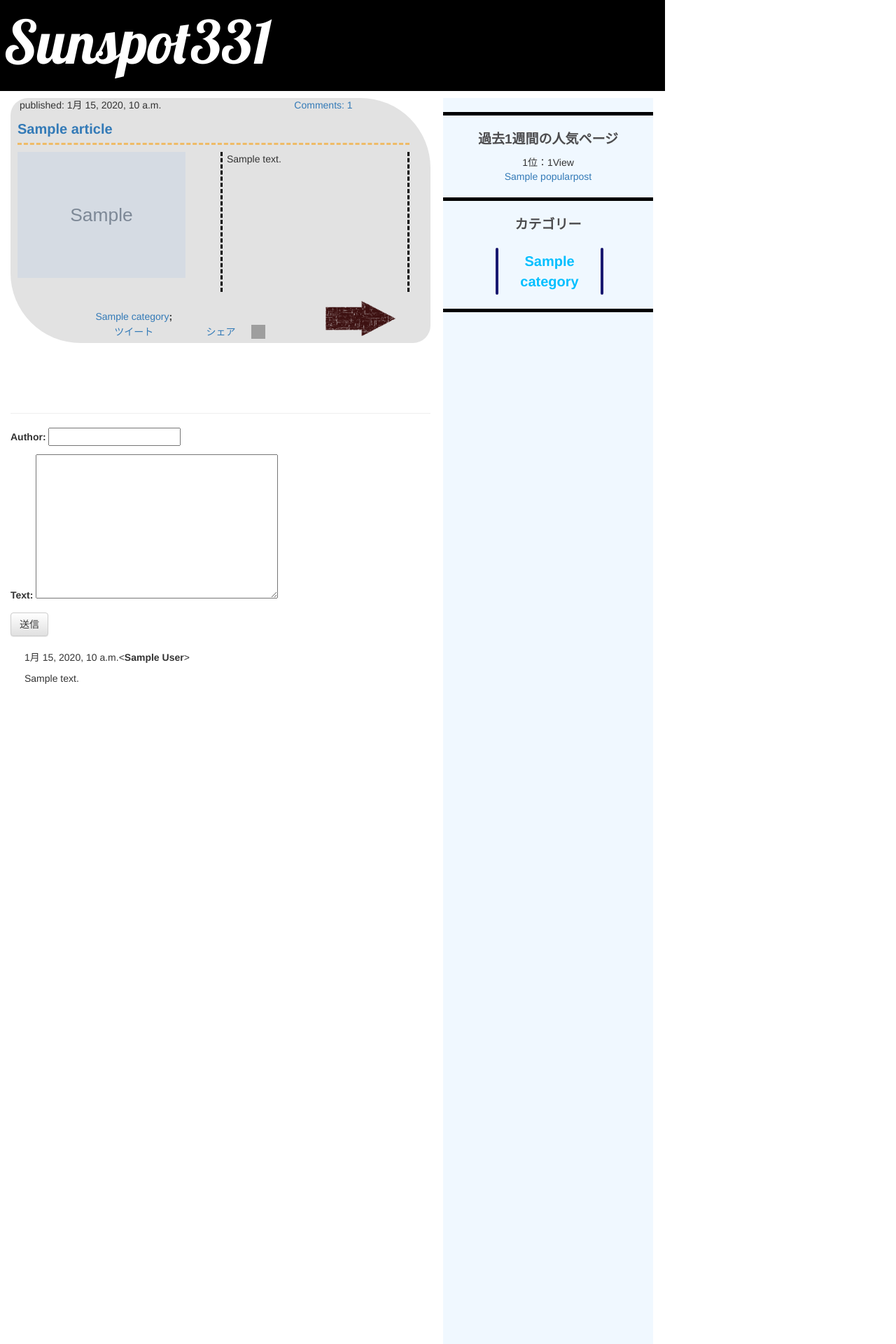
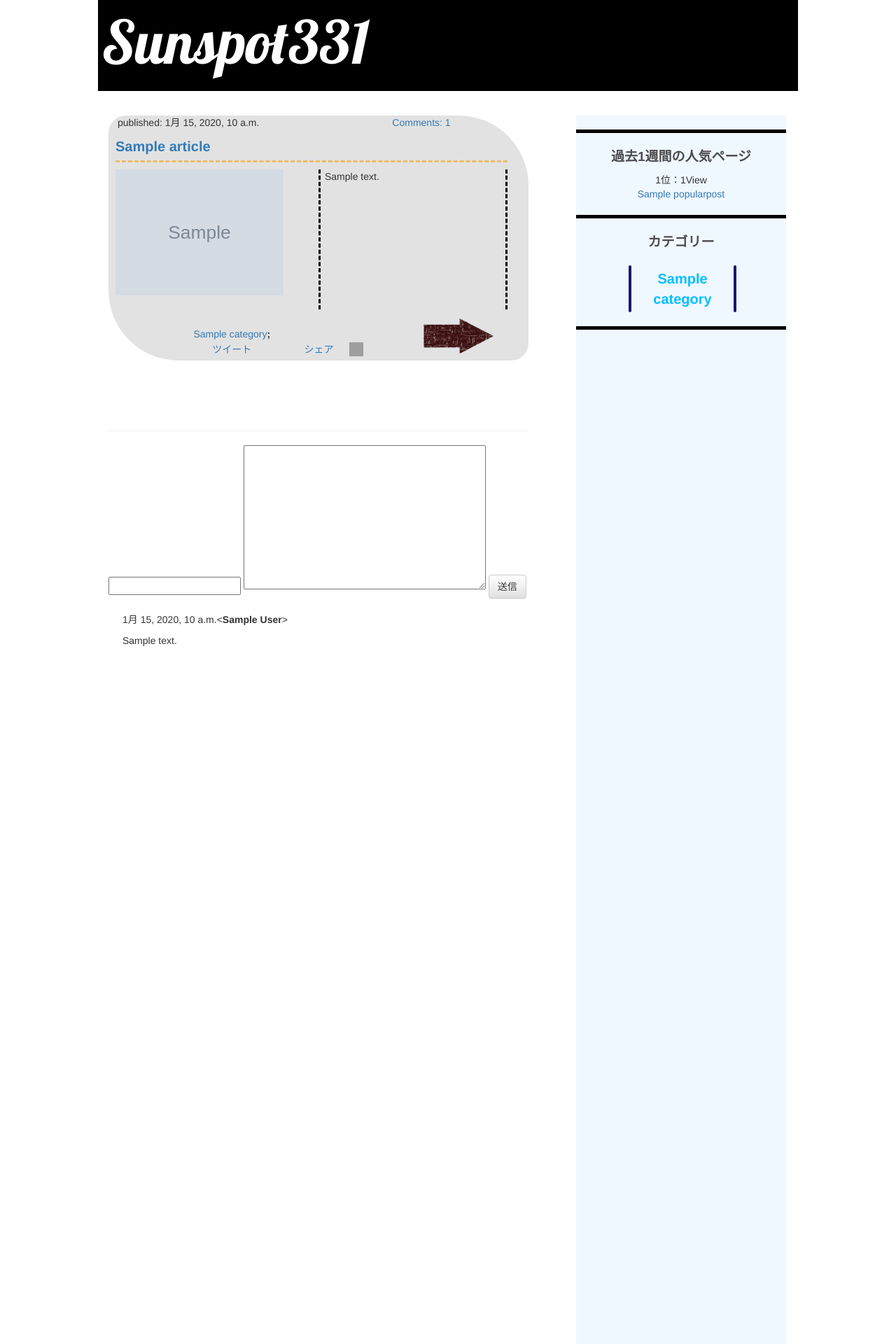
Before and after one commit to tattuu/sunspot331_website, a Django app: page /post/1/ in a window 1280 px wide. Shown: the top 1920 px of the page at 70% size. Run offline with Django 3.2, Linux system fonts and the light colour scheme; tables that the repository leaves empty hold one stand-in row (values such as "Sample post"); grey boxes marked "Sample" are stand-in pictures; some libraries are stand-ins or nearby versions; grey boxes are pictures that could not be loaded.

Commit message:
centring

```diff
--- a/static/css/basic.css
+++ b/static/css/basic.css
@@ -2,15 +2,22 @@
     text-decoration: none;
 }
 
-body {
-    width: 950px;
+body{
+  width:100%; /*ページ全体の幅は100%と指定する*/
+  text-align:center; /*ページ全体を中央揃えにする*/
+}
+
+#wrap{
+  width: 1000px;	   /*全体の幅を指定する*/
+  margin: 0 auto;    /*マージンの指定をする、ブラウザ対策*/
+  text-align:left;   /*全体を左揃えにする。*/
 }
 
 #header{ /* header */
-    position: absolute;
+
     top: 0; /* 一番上 */
     left: 0; /* 一番左 */
-    width: 950px; /* 横幅 */
+    width: auto; /* 横幅 */
     height: 130px; /* 縦幅 */
     background-color: #000000;
 }
@@ -29,7 +36,7 @@ body {
 #contents{
     width: 100%;
     height: 3000px;
-    margin-top:130px;
+    margin-top:25px;
     padding-top: 10px;
     padding-left: 15px;
     background-color: #ffffff;
--- a/templates/space_post/base.html
+++ b/templates/space_post/base.html
@@ -21,30 +21,7 @@
         </script>
     </head>
     <body>
-        {% for data in page %}
-        <p>{{ data.message }}</p>
-        <p>{{ data.created_at }}</p>
-        <p>{{ data.updated_at }}</p>
-        {% endfor %}
-
-        <!-- 前へ の部分 -->
-        {% if page.has_previous %}
-          <a href="?page={{ page.previous_page_number }}">前へ</a>
-        {% endif %}
-
-        <!-- 数字の部分 -->
-        {% for num in page.paginator.page_range %}
-          {% if page.number == num %}
-            <span>{{ num }}</span>
-          {% else %}
-            <a href="?page={{ num }}">{{ num }}</a>
-          {% endif %}
-        {% endfor %}
-
-        <!-- 次へ の部分 -->
-        {% if page.has_next %}
-          <a href="?page={{ page.next_page_number }}">次へ</a>
-        {% endif %}
+        <div id="wrap">
             <div id="fb-root"></div> <!-- facebookの共有ボタンのためのおまじない -->
             <script>(function(d, s, id) {
                 var js, fjs = d.getElementsByTagName(s)[0];
@@ -93,5 +70,6 @@
             <div id="footer">
 
             </div>
+        </div>
     </body>
 </html>
--- a/templates/space_post/post_detail.html
+++ b/templates/space_post/post_detail.html
@@ -31,10 +31,10 @@
                 <td><a href="{% url 'category' pk=post.category.pk %}">{{ post.category }}</a><strong>;</strong></td>
             </tr>
             <tr>
-                <td><a href="https://twitter.com/share" class="twitter-share-button" data-url="https://sunspot331.herokuapp.com" data-lang="ja">ツイート</a><script type="text/javascript" src="https://platform.twitter.com/widgets.js" charset="UTF-8"></script></td>
-                <td><div class="fb-share-button" data-href="https://sunspot331.herokuapp.com" data-layout="button" data-size="small" data-mobile-iframe="true"><a class="fb-xfbml-parse-ignore" target="_blank" href="https://www.facebook.com/sharer/sharer.php?u=https%3A%2F%2Fsunspot331.herokuapp.com%2F&amp;src=sdkpreparse">シェア</a></div></td>
+                <td><a href="https://twitter.com/share" class="twitter-share-button" data-url="" data-lang="ja">ツイート</a><script type="text/javascript" src="https://platform.twitter.com/widgets.js" charset="UTF-8"></script></td>
+                <td><div class="fb-share-button" data-href="http://localhost:8000/post/8/" data-layout="button" data-size="small" data-mobile-iframe="true"><a class="fb-xfbml-parse-ignore" target="_blank" href="https://www.facebook.com/sharer/sharer.php?u=https%3A%2F%2Fsunspot331.herokuapp.com%2F&amp;src=sdkpreparse">シェア</a></div></td>
                 <td><a href="http://b.hatena.ne.jp/entry/" class="hatena-bookmark-button" data-hatena-bookmark-layout="basic-label" data-hatena-bookmark-lang="ja" title="このエントリーをはてなブックマークに追加"><img src="https://b.st-hatena.com/images/entry-button/button-only@2x.png" alt="このエントリーをはてなブックマークに追加" width="20" height="20" style="border: none;" /></a><script type="text/javascript" src="https://b.st-hatena.com/js/bookmark_button.js" charset="utf-8" async="async"></script></td>
-                <td class="article_footer_under"><script src="//platform.linkedin.com/in.js" type="text/javascript"> lang: ja_JP</script><script type="IN/Share" data-url="https://sunspot331.herokuapp.com/"></script></td>
+                <td class="article_footer_under"><script src="//platform.linkedin.com/in.js" type="text/javascript"> lang: ja_JP</script><script type="IN/Share" data-url=""></script></td>
             </tr>
             </table>
             <a href="{{ post.site_url }}" target="_blank"><img src="{% static 'media/next_button.png' %}" width="100px" height="50px"/></a>
@@ -43,7 +43,8 @@
      </div>
     <hr>
     <form method="POST">{% csrf_token %}
-        {{ form.as_p }}
+        {{ form.author }}
+        {{ form.text }}
 
         <button type="submit" class="save btn btn-default">送信</button>
     </form>
--- a/templates/space_post/post_list.html
+++ b/templates/space_post/post_list.html
@@ -31,7 +31,7 @@
                     <td><a href="{% url 'category' pk=post.category.pk %}">{{ post.category }}</a><strong>;</strong></td>
                 </tr>
                 <tr>
-                    <td><a href="https://twitter.com/share" class="twitter-share-button" data-url="https://sunspot331.herokuapp.com" data-lang="ja">ツイート</a><script type="text/javascript" src="https://platform.twitter.com/widgets.js" charset="UTF-8"></script></td>
+                    <td><a href="https://twitter.com/share" class="twitter-share-button" data-url="" data-lang="ja">ツイート</a><script type="text/javascript" src="https://platform.twitter.com/widgets.js" charset="UTF-8"></script></td>
                     <td><div class="fb-share-button" data-href="https://sunspot331.herokuapp.com" data-layout="button" data-size="small" data-mobile-iframe="true"><a class="fb-xfbml-parse-ignore" target="_blank" href="https://www.facebook.com/sharer/sharer.php?u=https%3A%2F%2Fsunspot331.herokuapp.com%2F&amp;src=sdkpreparse">シェア</a></div></td>
                     <td><a href="http://b.hatena.ne.jp/entry/" class="hatena-bookmark-button" data-hatena-bookmark-layout="basic-label" data-hatena-bookmark-lang="ja" title="このエントリーをはてなブックマークに追加"><img src="https://b.st-hatena.com/images/entry-button/button-only@2x.png" alt="このエントリーをはてなブックマークに追加" width="20" height="20" style="border: none;" /></a><script type="text/javascript" src="https://b.st-hatena.com/js/bookmark_button.js" charset="utf-8" async="async"></script></td>
                     <td class="article_footer_under"><script src="//platform.linkedin.com/in.js" type="text/javascript"> lang: ja_JP</script><script type="IN/Share" data-url="https://sunspot331.herokuapp.com/"></script></td>
```
Lines whose indentation alone changed are shown as unchanged.
